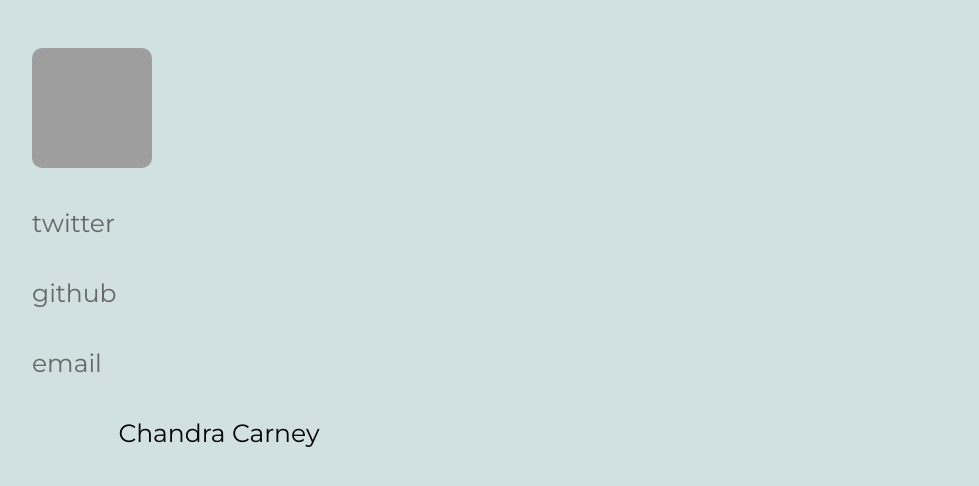
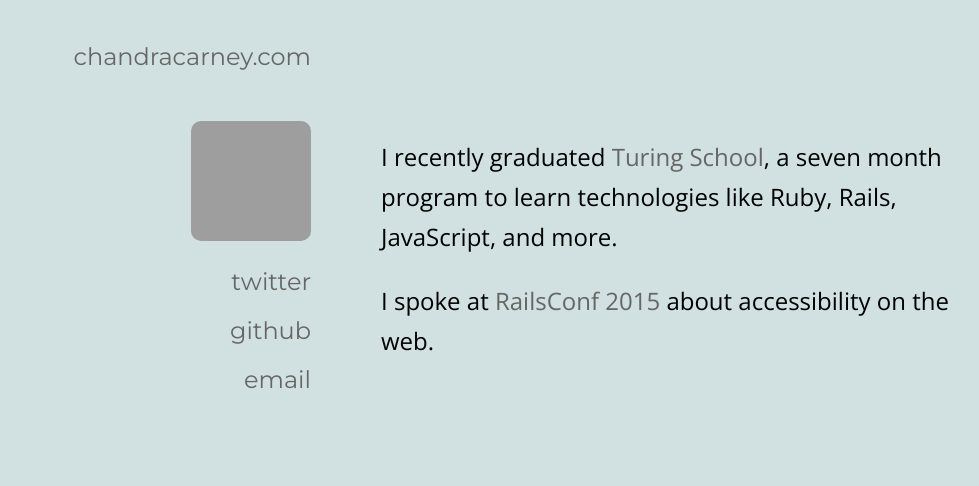
Before and after one commit to chandracarney/chandracarney.github.io, a Jekyll site: the page built from index.html, in a window 1280 px wide. Shown: the top 486 px of the page, without its empty margins (16-995 px from the left). Built offline with Jekyll 4.4.1, drawn with Linux system fonts in a browser that asks for light colours; the list of posts is cut into pages by our own code; grey boxes are pictures that could not be loaded.

Commit message:
Changed styling and added first bit of content.

```diff
--- a/_layouts/default.html
+++ b/_layouts/default.html
@@ -9,17 +9,22 @@
 
   </head>
   <body>
-    <nav>
-      <a class="avatar" title="Chandra Carney" href="/">
-        <img src="https://s.gravatar.com/avatar/263f8a11624f38f8551029e18dc4f8db?s=150" alt="Chandra Carney" />
-      </a>
-      <a title="twitter" href="http://twitter.com/chandracarney">twitter</a>
-      <a title="github" href="https://github.com/chandracarney">github</a>
-      <a title="email" href="mailto:chandrabcarney@gmail.com">email</a>
-    </nav>
+    <div class="wrapper">
+      <nav>
+        <ul>
+          <li class="home-link"><a href="/">chandracarney.com</a></li>
+          <li><a class="avatar" href="/">
+            <img src="https://s.gravatar.com/avatar/263f8a11624f38f8551029e18dc4f8db?s=150" alt="Chandra Carney" />
+          </a></li>
+          <li><a href="http://twitter.com/chandracarney">twitter</a></li>
+          <li><a href="https://github.com/chandracarney">github</a></li>
+          <li><a href="mailto:chandrabcarney@gmail.com">email</a></li>
+        </ul>
+      </nav>
 
-    <div class='container'>
-      {{ content }}
+      <div class="container">
+        {{ content }}
+      </div>
     </div>
   </body>
 </html>
--- a/index.html
+++ b/index.html
@@ -1,5 +1,16 @@
 ---
 layout: default
 ---
+<link href='http://fonts.googleapis.com/css?family=Montserrat:400,700|Open+Sans:400italic,700,400' rel='stylesheet' type='text/css'>
 
-Chandra Carney
+<p>
+  I recently graduated
+  <a href="http://turing.io">Turing School</a>,
+  a seven month program to learn technologies like Ruby, Rails,
+  JavaScript, and more.
+</p>
+
+<p>I spoke at
+  <a href="http://confreaks.tv/videos/railsconf2015-how-to-program-with-accessibility-in-mind">RailsConf 2015</a>
+  about accessibility on the web.
+</p>
--- a/style.css
+++ b/style.css
@@ -1,39 +1,55 @@
 body {
-  font-family: "Montserrat", sans-serif;
-  font-size: 25px;
-  font-weight: 200;
   color: #000000;
   background-color: #D1E0E0;
 }
 
 p {
   line-height: 40px;
-  text-align: center;
 }
 
 a {
   color: #666666;
   text-decoration: none;
-  padding: 20px;
-  display: block;
+}
+
+li {
+  list-style-type: none;
+  padding: 10px;
 }
 
 a:hover {
   color: #4C001A;
 }
 
+.wrapper {
+  width: 95%;
+  margin: 0 auto;
+  font-family: "Montserrat", sans-serif;
+  font-weight: 200;
+  font-size: 1.5em;
+}
+
 nav {
-  text-align: left;
-  padding: 20px;
+  float: left;
+  text-align: right;
+  margin: 0 auto;
 }
 
 .container {
-  width: 80%;
-  margin: 0 auto;
+  float: left;
+  padding-left: 60px;
+  width: 50%;
+  margin: 105px auto 0;
+  font-family: "Open Sans", sans-serif;
+  font-size: 1em;
+}
+
+.home-link {
+  margin-bottom: 30px;
 }
 
 .avatar img {
   width: 120px;
-  display: block;
+  display: inline-block;
   border-radius: 10px;
 }
```
